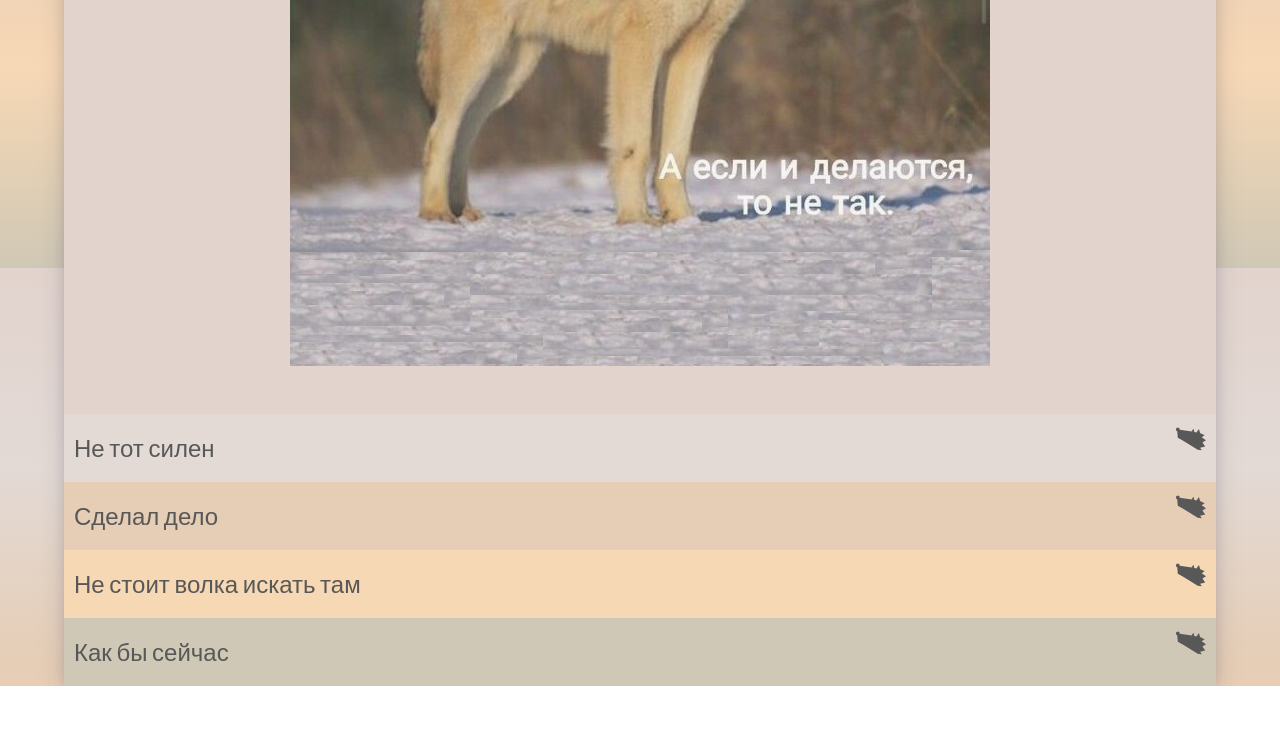
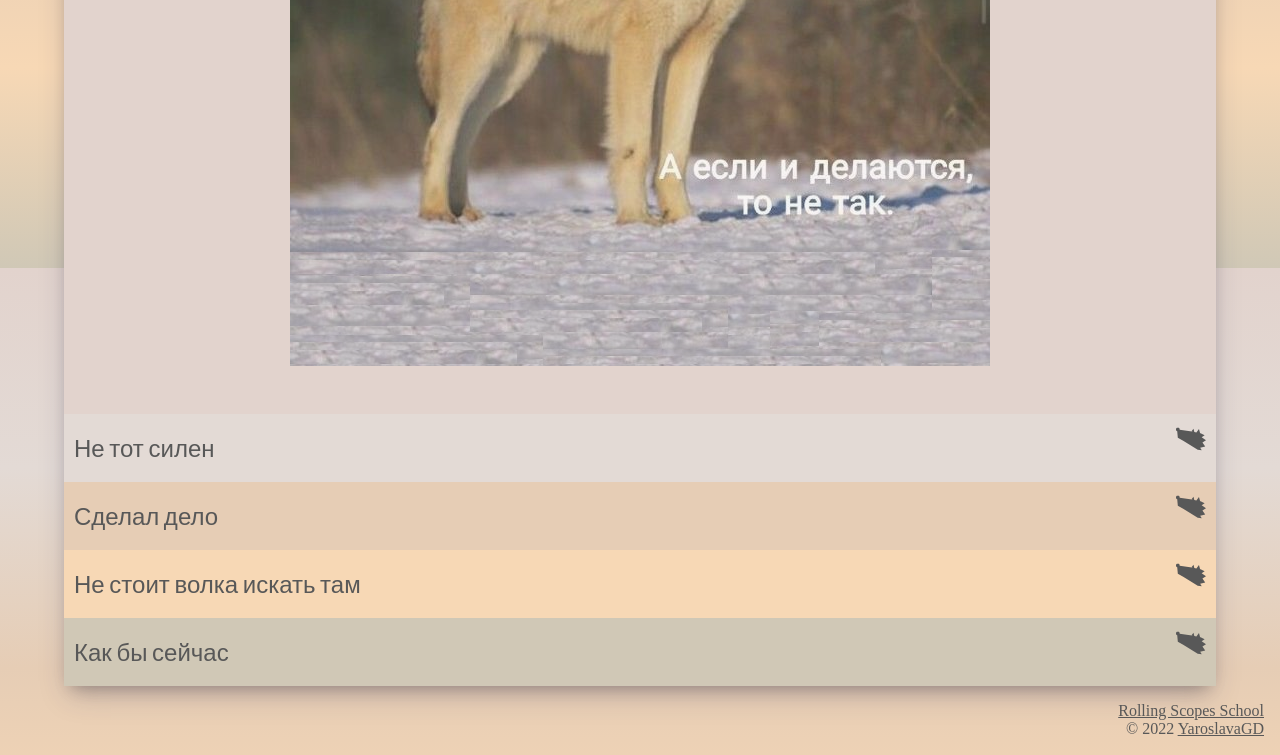
Before and after one commit to YaroslavaGD/cssBayan, a plain HTML site: page cssBayan/index.html in a window 1280 px wide. Shown: the part 532-1287 px from the top of the page. Before the commit the page ends 1218 px from the top, so only its background shows below. Drawn offline with Linux system fonts and the light colour scheme.

Commit message:
feat: implement footer (Sun, Mar 12, 2023 11:51:45 PM)

```diff
--- a/cssBayan/css/style.css
+++ b/cssBayan/css/style.css
@@ -155,6 +155,15 @@ input[type="radio"] {
   background-image: url(../assets/svg/wolf-active.svg);
 }
 
+.creator {
+  text-align: right;
+  padding: 1em;
+}
+
+.creator__link {
+  color: #585858;
+}
+
 @media (min-width: 768px) {
   .accordion__header {
     font-size: 1.5rem;
--- a/cssBayan/index.html
+++ b/cssBayan/index.html
@@ -103,5 +103,13 @@
     </div>
     </fieldset>
   </div>
+
+  <footer class="creator">
+    <a class="creator__link" href="https://rs.school/js/" rel="noreferrer nofollow" target="_blank" title="Rolling Scopes School">Rolling Scopes School</a>
+    <div>
+      <span class="creator__year">© 2022</span>
+      <a class="creator__link" href="https://github.com/YaroslavaGD" rel="noreferrer nofollow" target="_blank" title="My Github">YaroslavaGD</a>
+    </div>
+  </footer>
 </body>
 </html>
```
